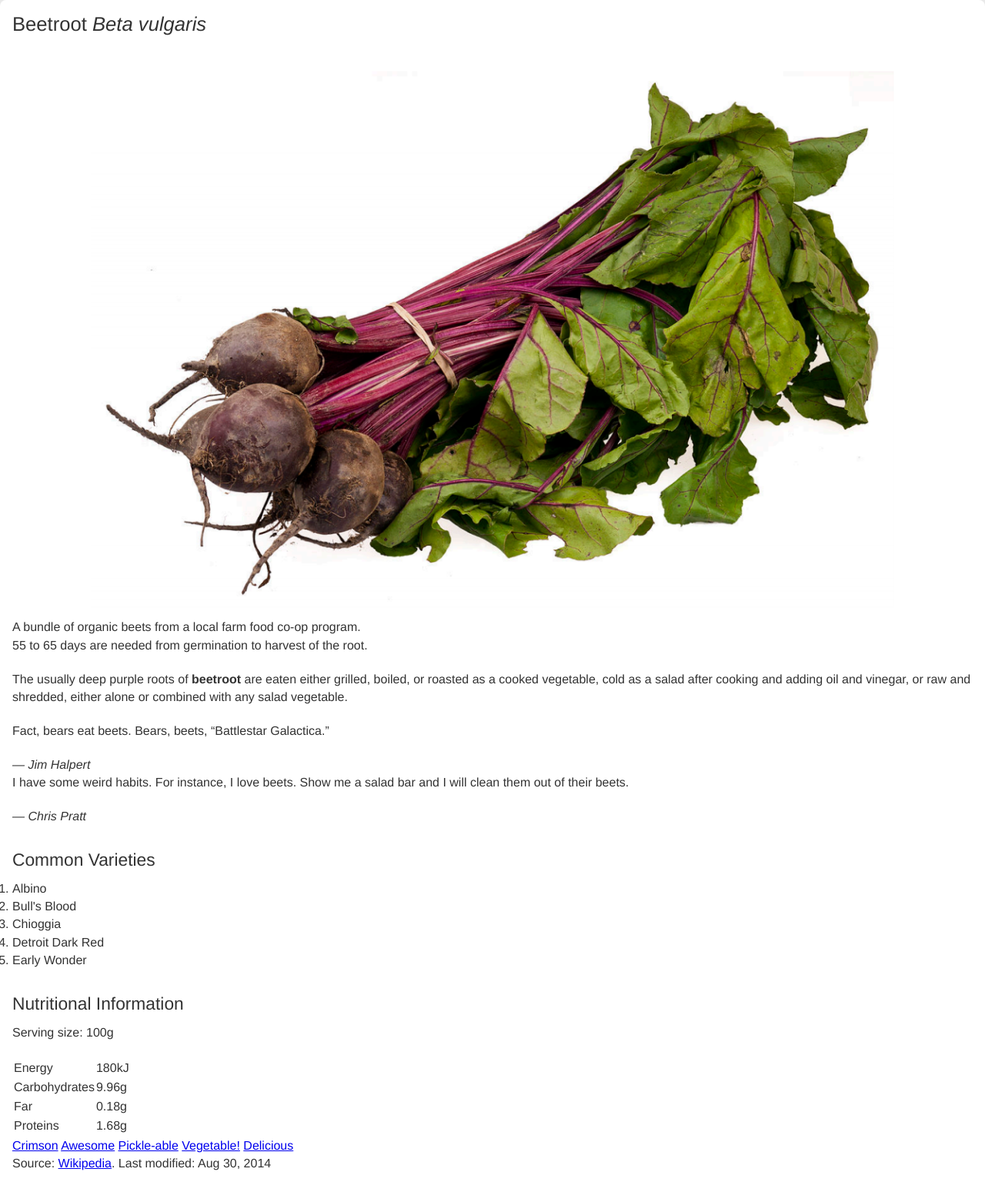
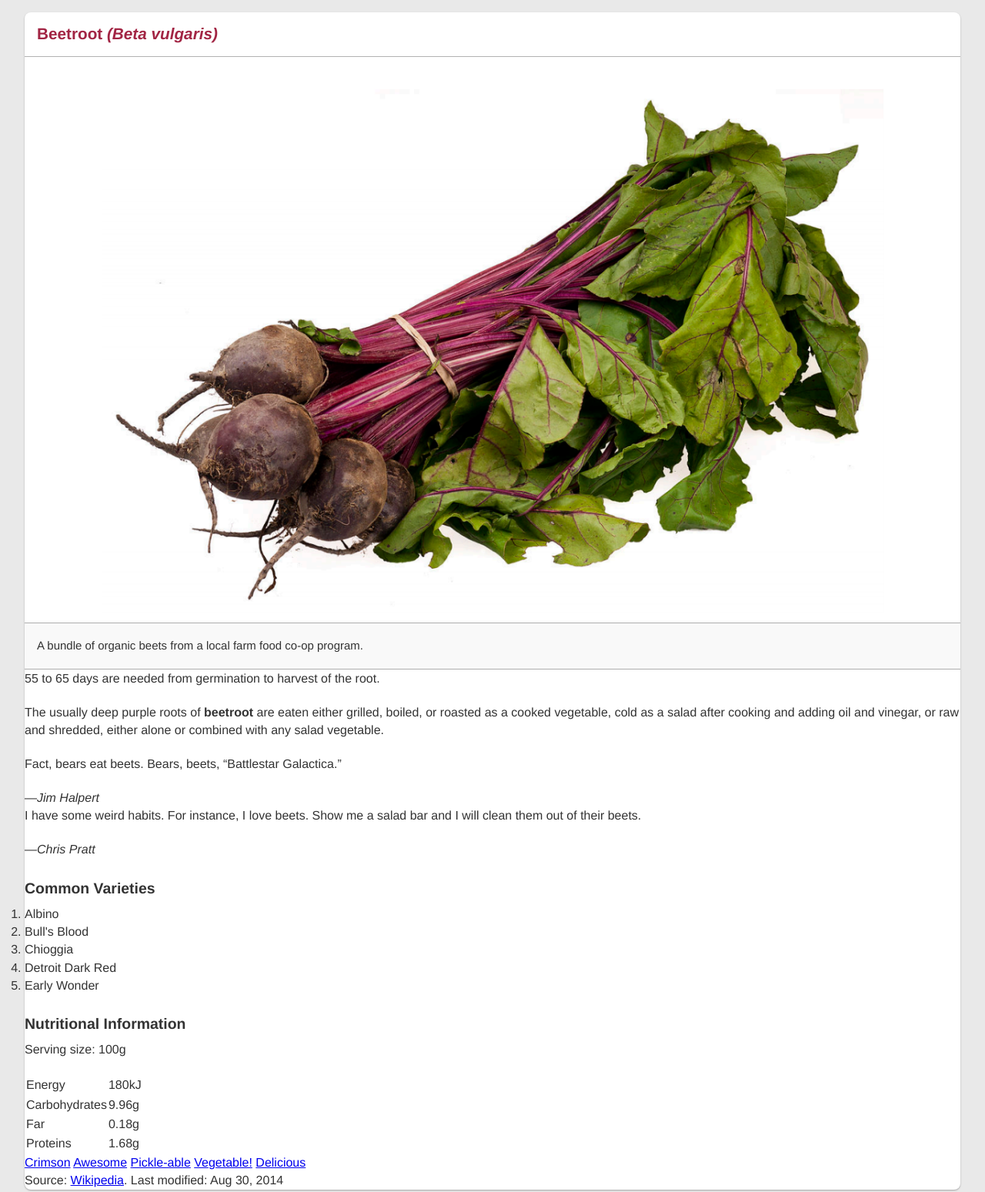
Before and after one commit to chav0021/dsn1678-exercise-0, a plain HTML site: page index.html in a window 1280 px wide. Shown: the top 1549 px of the page at 77% size. Drawn offline with Linux system fonts and the light colour scheme.

Commit message:
CSS Styling of figure and H1

```diff
--- a/css/general.css
+++ b/css/general.css
@@ -14,32 +14,47 @@ body {
 	line-height: 1.45;
 	color: #333;
 	border-radius: 8px;
-	padding: 1rem;
+	margin: 1rem 2rem;
+	box-shadow: 0px 1px 2px rgba(0,0,0,.3);
 }
 
 p {margin-bottom: 1.3em;}
 
 h1, h2, h3, h4 {
   margin: 1.414em 0 0.5em;
-  font-weight: inherit;
+  font-weight: 600;
   line-height: 1.2;
 }
 
 h1 {
-  margin-top: 0;
-  font-size: 1.602em;
+	margin-top: 0;
+	font-size: 1.296em;
+	color: #a22544;
+	border-bottom: 1px solid rgba(0,0,0,.3);
+	padding: 1rem;
 }
 
-h2 {font-size: 1.424em;}
+h2 {font-size: 1.215em;}
 
-h3 {font-size: 1.266em;}
+h3 {font-size: 1.138em;}
 
-h4 {font-size: 1.125em;}
+h4 {font-size: 1.067em;}
 
-small, .font_small {font-size: 0.889em;}
+small, .font_small {font-size: 0.937em;}
+
+figcaption {
+	line-height: 1.8;
+}
 
 .flex-img {
 	display: block;
 	width: 100%;
 	margin: 0 auto;
 }
+
+.boxed {
+	padding: 1rem;
+	background-color: #f9f9f9;
+	border-bottom: 1px solid rgba(0,0,0,.3);
+	border-top: 1px solid rgba(0,0,0,.3);
+}
--- a/index.html
+++ b/index.html
@@ -13,11 +13,11 @@
 </head>
 
 <body>
-	<h1>Beetroot <i>Beta vulgaris</i></h1>
+	<h1>Beetroot <i>(Beta vulgaris)</i></h1>
 
 	<figure>
 		<img src="images/beetroot.jpg" alt="" class="flex-img">
-		<figcaption>A bundle of organic beets from a local farm food co-op program.</figcaption>
+		<figcaption class="boxed font_small">A bundle of organic beets from a local farm food co-op program.</figcaption>
 	</figure>
 
 	<p>55 to 65 days are needed from germination to harvest of the root.</p>
@@ -29,7 +29,7 @@ shredded, either alone or combined with any salad vegetable.</p>
 	<blockquote>
 		<p>Fact, bears eat beets. Bears, beets, “Battlestar Galactica.”</p>
 		<footer>
-			<cite>— Jim Halpert</cite>
+			—<cite>Jim Halpert</cite>
 		</footer>
 	</blockquote>
 
@@ -37,7 +37,7 @@ shredded, either alone or combined with any salad vegetable.</p>
 		<p>I have some weird habits. For instance, I love beets. Show me a salad bar and I will
 clean them out of their beets.</p>
 		<footer>
-			<cite>— Chris Pratt</cite>
+			—<cite>Chris Pratt</cite>
 		</footer>
 	</blockquote>
 
```
